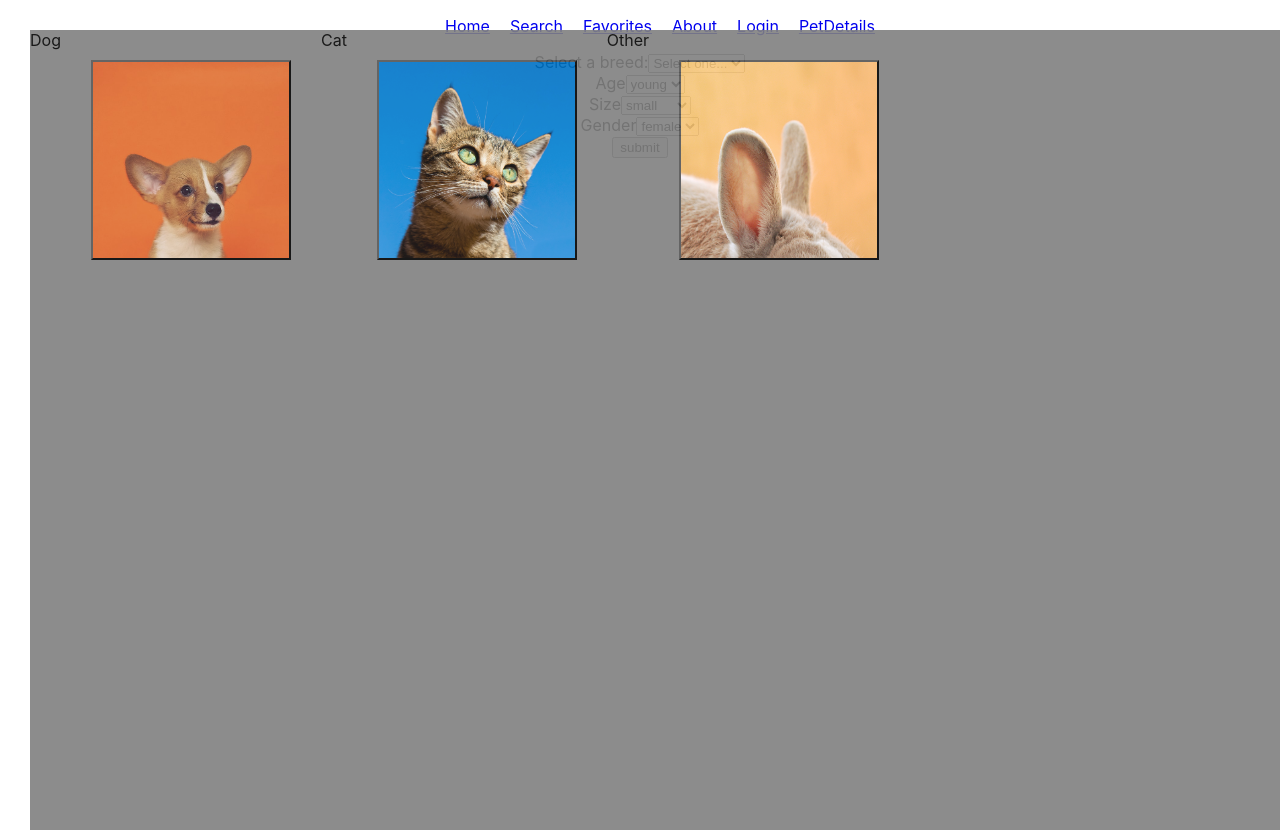
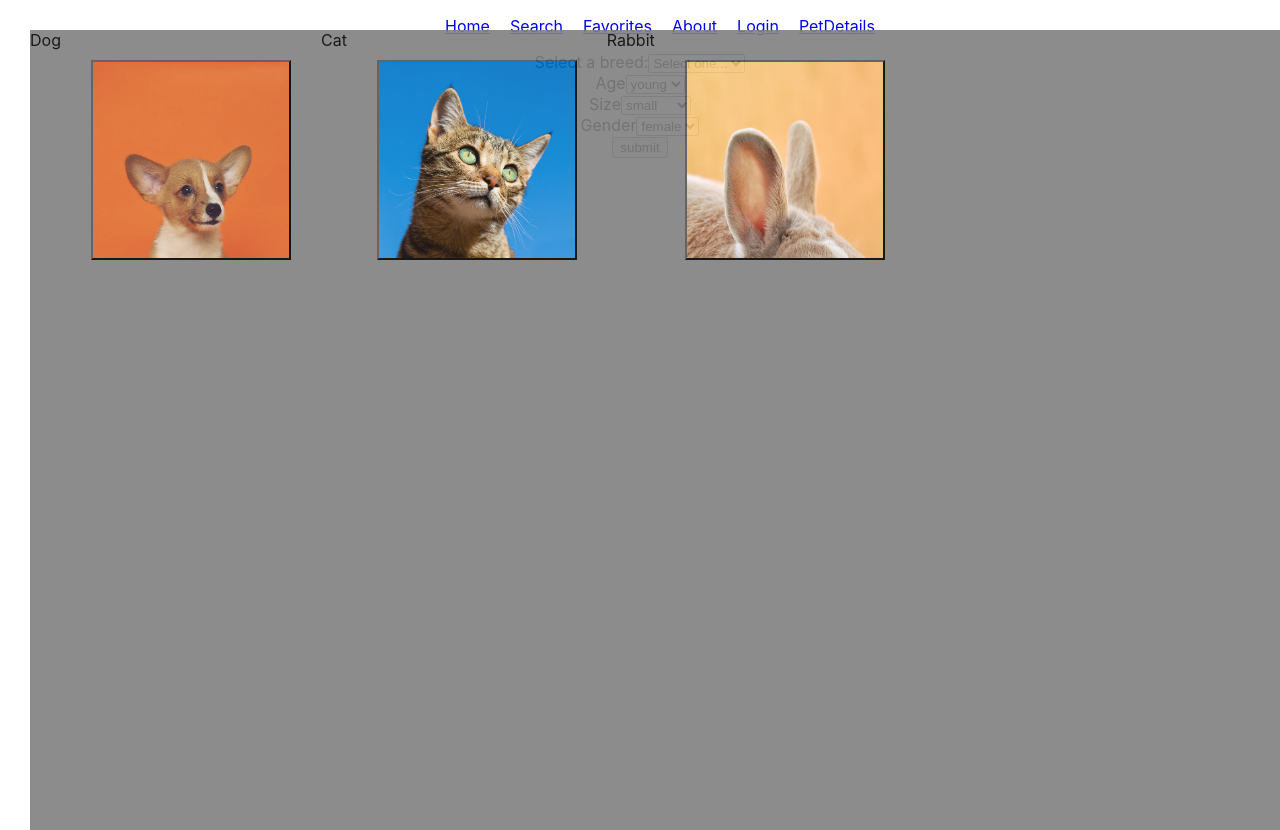
Before and after one commit to chingu-voyages/v33-bears-team-11, a React (Create React App) app: page /search in a window 1280 px wide. Shown: the top 830 px of the page. Built offline with nearby package versions, Linux system fonts and the light colour scheme.

Commit message:
add rabbit

```diff
--- a/src/pages/Search/Search.tsx
+++ b/src/pages/Search/Search.tsx
@@ -73,8 +73,8 @@ class Search extends React.Component{
             }).then((data) => {
                 console.log('token',data);
 
-                let baseUrl = 'https://api.petfinder.com/v2/types/'
-                let breedsUrl = baseUrl + type + '?breed=' + selected;
+                let baseUrl = 'https://api.petfinder.com/v2/animals/?type='
+                let breedsUrl = baseUrl + type + '&breed=' + selected;
                 let fullUrl = breedsUrl + '&gender=' + gender + '&size=' + size + '&age=' + age
                 return fetch(fullUrl, {
                     headers: {
@@ -89,7 +89,7 @@ class Search extends React.Component{
                 console.log('breeds2', data);
 
                 this.setState({
-                    selected: data.type
+                   animals: data.animals
                 })
                 console.log('filter',this.state.selected)
             })
--- a/src/pages/Search/Type.tsx
+++ b/src/pages/Search/Type.tsx
@@ -13,7 +13,6 @@ class Type extends Component {
     }
 
     updateType = (e) => {
-        console.log('ho')
         console.log('e',e.target.value)
         this.props.updateType(e.target.value);
         this.setState({show: !this.state.show})
@@ -38,12 +37,12 @@ class Type extends Component {
                         onClick={(e) => this.updateType(e)}
                         value='cat'>
                     </button>
-                    <label>Other</label>
+                    <label>Rabbit</label>
                     <button
                         type='button'
                         className='typebtn bunnyThumb'
                         onClick={(e) => this.updateType(e)}
-                        value='other'>
+                        value='rabbit'>
                     </button>
                 </form>}
             </div>
```
